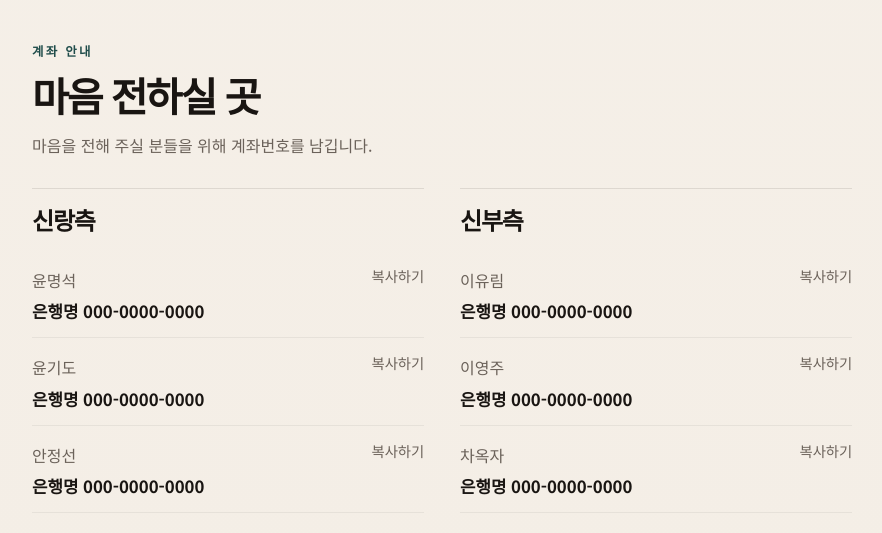
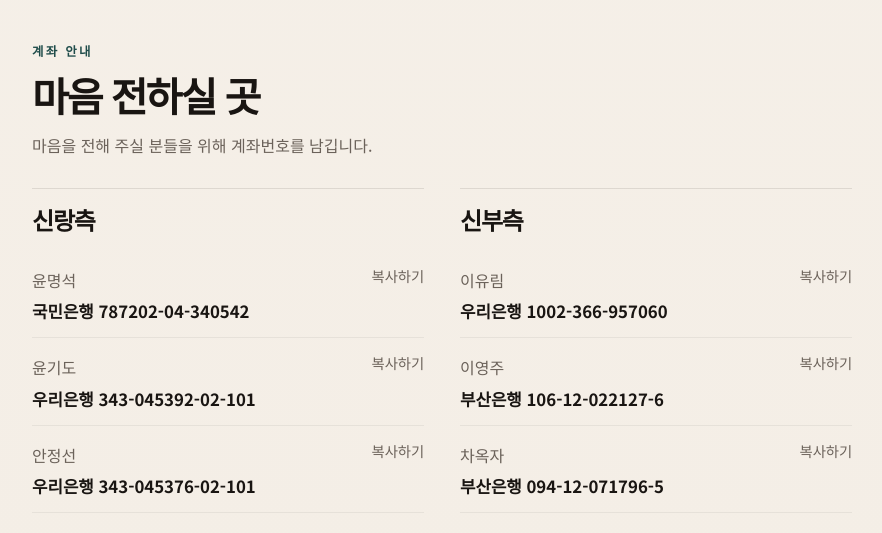
Before and after one commit to ms-love-yr/wedding, a plain HTML site: page index.html in a window 1280 px wide. Shown: the part 2806-3339 px from the top of the page, without its empty margins (198-1080 px from the left). Drawn offline with Linux system fonts and the light colour scheme; a web font is replaced by a local one.

Commit message:
계좌 번호 적용

```diff
--- a/index.html
+++ b/index.html
@@ -95,29 +95,29 @@
             <h3>신랑측</h3>
             <div class="account-row">
               <span>윤명석</span>
-              <strong class="account-copy-target" data-copy="은행명 000-0000-0000">은행명 000-0000-0000</strong>
+              <strong class="account-copy-target" data-copy="국민은행 787202-04-340542">국민은행 787202-04-340542</strong>
               <button
                 class="copy-button"
                 type="button"
-                data-copy="은행명 000-0000-0000"
+                data-copy="국민은행 787202-04-340542"
               >복사하기</button>
             </div>
             <div class="account-row">
               <span>윤기도</span>
-              <strong class="account-copy-target" data-copy="은행명 000-0000-0000">은행명 000-0000-0000</strong>
+              <strong class="account-copy-target" data-copy="우리은행 343-045392-02-101">우리은행 343-045392-02-101</strong>
               <button
                 class="copy-button"
                 type="button"
-                data-copy="은행명 000-0000-0000"
+                data-copy="우리은행 343-045392-02-101"
               >복사하기</button>
             </div>
             <div class="account-row">
               <span>안정선</span>
-              <strong class="account-copy-target" data-copy="은행명 000-0000-0000">은행명 000-0000-0000</strong>
+              <strong class="account-copy-target" data-copy="우리은행 343-045376-02-101">우리은행 343-045376-02-101</strong>
               <button
                 class="copy-button"
                 type="button"
-                data-copy="은행명 000-0000-0000"
+                data-copy="우리은행 343-045376-02-101"
               >복사하기</button>
             </div>
           </article>
@@ -125,29 +125,29 @@
             <h3>신부측</h3>
             <div class="account-row">
               <span>이유림</span>
-              <strong class="account-copy-target" data-copy="은행명 000-0000-0000">은행명 000-0000-0000</strong>
+              <strong class="account-copy-target" data-copy="우리은행 1002-366-957060">우리은행 1002-366-957060</strong>
               <button
                 class="copy-button"
                 type="button"
-                data-copy="은행명 000-0000-0000"
+                data-copy="우리은행 1002-366-957060"
               >복사하기</button>
             </div>
             <div class="account-row">
               <span>이영주</span>
-              <strong class="account-copy-target" data-copy="은행명 000-0000-0000">은행명 000-0000-0000</strong>
+              <strong class="account-copy-target" data-copy="부산은행 106-12-022127-6">부산은행 106-12-022127-6</strong>
               <button
                 class="copy-button"
                 type="button"
-                data-copy="은행명 000-0000-0000"
+                data-copy="부산은행 106-12-022127-6"
               >복사하기</button>
             </div>
             <div class="account-row">
               <span>차옥자</span>
-              <strong class="account-copy-target" data-copy="은행명 000-0000-0000">은행명 000-0000-0000</strong>
+              <strong class="account-copy-target" data-copy="부산은행 094-12-071796-5">부산은행 094-12-071796-5</strong>
               <button
                 class="copy-button"
                 type="button"
-                data-copy="은행명 000-0000-0000"
+                data-copy="부산은행 094-12-071796-5"
               >복사하기</button>
             </div>
           </article>
```
